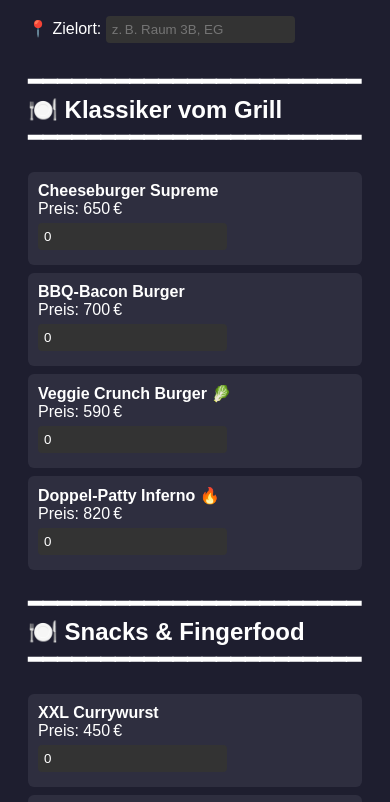
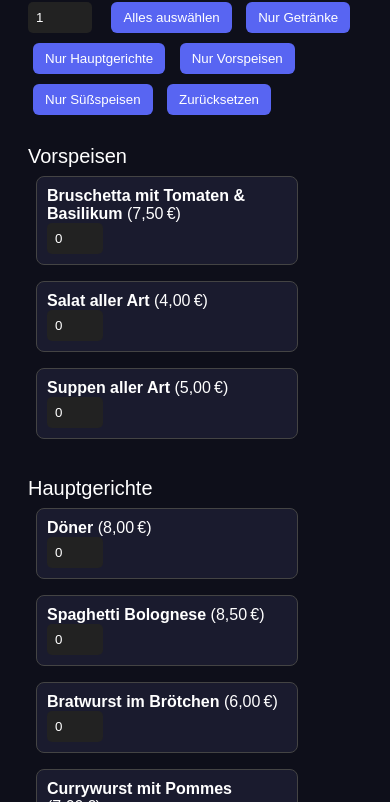
Before and after one commit to kommebald/SC-Co.-Webseite, a plain HTML site: page essen-bestellen.html in a window 390 px wide. Shown: the part 135-937 px from the top of the page. Drawn offline with Linux system fonts and the light colour scheme.

Commit message:
Update essen-bestellen.html

```diff
--- a/essen-bestellen.html
+++ b/essen-bestellen.html
@@ -2,121 +2,213 @@
 <html lang="de">
 <head>
   <meta charset="UTF-8" />
-  <title>🍔 Burger Bestellung</title>
+  <title>🍔 Essen bestellen</title>
   <style>
     body {
-      background-color: #1e1e2f;
-      color: white;
+      background-color: #0e0f1a;
+      color: #fff;
       font-family: Arial, sans-serif;
       padding: 20px;
     }
+
+    h1 {
+      font-size: 24px;
+      margin-bottom: 10px;
+    }
+
     input[type="text"], input[type="number"] {
-      padding: 6px;
-      border-radius: 4px;
+      padding: 8px;
+      border-radius: 5px;
       border: none;
-      margin: 5px 0;
-      background: #333;
-      color: white;
+      background: #222;
+      color: #fff;
+      margin-right: 10px;
     }
+
+    .controls {
+      margin-bottom: 20px;
+    }
+
     .gericht {
-      background: #2e2e3f;
+      border: 1px solid #444;
+      border-radius: 8px;
       padding: 10px;
-      border-radius: 6px;
-      margin: 8px 0;
+      margin: 8px;
+      background-color: #1a1b2e;
+      width: 240px;
+      display: inline-block;
+      vertical-align: top;
     }
+
+    .gericht input[type="number"] {
+      width: 40px;
+    }
+
+    section {
+      margin-bottom: 30px;
+    }
+
     button {
       background-color: #5865F2;
+      color: white;
+      padding: 8px 12px;
       border: none;
-      color: white;
-      padding: 10px 16px;
-      margin: 10px 4px 10px 0;
-      border-radius: 5px;
+      border-radius: 6px;
+      margin: 5px;
       cursor: pointer;
+    }
+
+    button:hover {
+      background-color: #4752c4;
+    }
+
+    .disabled {
+      opacity: 0.4;
+    }
+
+    .kategorie-title {
+      font-size: 20px;
+      margin-top: 25px;
     }
   </style>
 </head>
 <body>
 
-<h1>🍔 Bestelle dein Lieblingsgericht</h1>
+<h1>🍽️ Essen bestellen</h1>
 
-<label>📍 Zielort:
-  <input type="text" id="zielort" placeholder="z. B. Raum 3B, EG">
-</label>
+<div class="controls">
+  <label>📍 Wohin soll geliefert werden?
+    <input type="text" id="zielort" placeholder="z. B. Raum 3B, EG">
+  </label>
+
+  <label>Menge:
+    <input type="number" id="mengeDefault" value="1" min="1" max="99">
+  </label>
+
+  <button onclick="selectAll()">Alles auswählen</button>
+  <button onclick="filter('Getränke')">Nur Getränke</button>
+  <button onclick="filter('Hauptgerichte')">Nur Hauptgerichte</button>
+  <button onclick="filter('Vorspeisen')">Nur Vorspeisen</button>
+  <button onclick="filter('Süßspeisen')">Nur Süßspeisen</button>
+  <button onclick="resetFilter()">Zurücksetzen</button>
+</div>
 
 <div id="gerichte-container"></div>
 
 <h2 id="gesamt">Gesamt: 0 €</h2>
 
-<button onclick="bestellungAbsenden()">🧾 Bestellung absenden</button>
+<button onclick="bestellungAbsenden()">📦 Bestellung absenden</button>
+<button onclick="location.reload()">Zurück</button>
 
 <script>
-const monat = new Date().toLocaleString('de-DE', { month: 'long' });
+const aktuellerMonat = new Date().toLocaleString('de-DE', { month: 'long' });
 
 const gerichte = {
-  "Klassiker vom Grill": [
-    ["Cheeseburger Supreme", 650],
-    ["BBQ-Bacon Burger", 700],
-    ["Veggie Crunch Burger 🥬", 590],
-    ["Doppel-Patty Inferno 🔥", 820],
+  "Vorspeisen": [
+    ["Bruschetta mit Tomaten & Basilikum", 7.5],
+    ["Salat aller Art", 4.0],
+    ["Suppen aller Art", 5.0]
   ],
-  "Snacks & Fingerfood": [
-    ["XXL Currywurst", 450],
-    ["Hotdog Deluxe", 490],
-    ["Chicken Nuggets (6 Stück)", 350],
-    ["Chicken Nuggets (9 Stück)", 450],
-    ["Chicken Nuggets (12 Stück)", 550],
-    ["Mozzarella-Sticks 🧀", 390],
+  "Hauptgerichte": [
+    ["Döner", 8.0],
+    ["Spaghetti Bolognese", 8.5],
+    ["Bratwurst im Brötchen", 6.0],
+    ["Currywurst mit Pommes", 7.0],
+    ["Kleine Pommes", 4.0],
+    ["Große Pommes", 5.0],
+    ["Milchreis", 6.5],
+    ["Königsberger Klopse", 7.0],
+    ["Rindfleisch Berliner Art", 24.0],
+    ["Schnitzel", 17.0],
+    ["Buletten mit Kartoffelsalat", 9.0],
+    ["Pizza aller Art", 12.0],
+    ["Cheeseburger", 7.0],
+    ["Hamburger", 6.0]
   ],
-  "Beilagen & Extras": [
-    ["Pommes Spezial", 300],
-    ["Chili Cheese Fries 🌶️🧀", 390],
-    ["Wedges mit Sour Cream", 350],
-    ["Onion Rings 🧅", 320],
+  "Getränke": [
+    ["Espresso", 1.4],
+    ["Cappuccino", 2.8],
+    ["Schwarzer Tee", 2.0],
+    ["Grüner Tee", 2.5],
+    ["Kräuter- und Früchtetee", 2.5],
+    ["Heiße Schokolade", 3.0],
+    ["Fanta", 1.8],
+    ["Cola", 1.8],
+    ["Säfte", 1.8],
+    ["Stilles Wasser", 1.8],
+    ["Sprudel Wasser", 1.8],
+    ["Ayran", 1.5]
   ],
-  "Drinks & Erfrischungen": [
-    ["Cola / Fanta / Sprite", 180],
-    ["Hausgemachter Eistee 🍋", 220],
-    ["Energy Fusion 🔋", 280],
-    ["Wassermelonen-Slushie 🍉", 250],
+  "Süßspeisen": [
+    ["Kuchen aller Art", 2.5],
+    ["Berliner / Pfannkuchen", 2.0],
+    ["Waffel", 2.5],
+    ["Quarkbällchen (5 Stück)", 2.0],
+    ["Rote Grütze", 4.0],
+    ["Eiskugel (versch. Sorten)", 2.0],
+    ["Apfelstrudel", 6.0],
+    ["Hamburger Franzbrötchen", 2.0]
   ],
   "Monatsspecials": [
-    ["Juni: Mexican Meltdown – Burrito Burger 🌮", 790, "Juni"],
-    ["Juli: Summer Chicken Wrap – mit Mangosauce", 670, "Juli"],
-    ["August: Der Scharfe Maxx – extra spicy 🌶️🌶️🌶️", 750, "August"],
+    ["Juni: Mexican Meltdown 🌮", 7.9, "Juni"],
+    ["Juli: Summer Chicken Wrap mit Mangosauce", 6.7, "Juli"],
+    ["August: Der Scharfe Maxx 🌶️", 7.5, "August"]
   ]
 };
 
 function renderGerichte() {
   const container = document.getElementById("gerichte-container");
   container.innerHTML = "";
+
   for (const [kategorie, items] of Object.entries(gerichte)) {
     const section = document.createElement("section");
-    section.innerHTML = `<h2>━━━━━━━━━━━━━━━━━━━━━━━<br>🍽️ ${kategorie}<br>━━━━━━━━━━━━━━━━━━━━━━━</h2>`;
+    section.dataset.kategorie = kategorie;
+    section.innerHTML = `<div class="kategorie-title">${kategorie}</div>`;
 
-    items.forEach(([name, preis, monatOnly]) => {
-      const disabled = monatOnly && monat !== monatOnly;
-      const hinweis = disabled ? " (nicht verfügbar)" : "";
-      const input = `<input type="number" min="0" value="0" data-preis="${preis}" ${disabled ? "disabled" : ""} oninput="updateTotal()">`;
-      const div = document.createElement("div");
-      div.className = "gericht";
-      div.dataset.name = name;
-      div.dataset.preis = preis;
-      div.innerHTML = `<strong>${name}${hinweis}</strong><br>Preis: ${preis} €<br>${input}`;
-      section.appendChild(div);
+    items.forEach(([name, preis, monat]) => {
+      const istAktiv = !monat || monat === aktuellerMonat;
+      const card = document.createElement("div");
+      card.className = "gericht";
+      if (!istAktiv) card.classList.add("disabled");
+      card.dataset.kategorie = kategorie;
+
+      card.innerHTML = `
+        <div><strong>${name}</strong> (${preis.toFixed(2).replace('.', ',')} €)</div>
+        <input type="number" min="0" value="0" ${!istAktiv ? "disabled" : ""} data-preis="${preis}" oninput="updateTotal()">
+      `;
+      section.appendChild(card);
     });
 
     container.appendChild(section);
   }
 }
+
 function updateTotal() {
   let summe = 0;
-  document.querySelectorAll('.gericht input').forEach(input => {
-    const preis = parseInt(input.dataset.preis);
+  document.querySelectorAll('.gericht input[type=number]').forEach(input => {
     const menge = parseInt(input.value);
-    if (menge > 0) summe += preis * menge;
+    const preis = parseFloat(input.dataset.preis);
+    if (menge > 0) summe += menge * preis;
   });
-  document.getElementById("gesamt").textContent = `Gesamt: ${summe / 100} €`;
+  document.getElementById("gesamt").textContent = `Gesamt: ${summe.toFixed(2).replace('.', ',')} €`;
 }
+
+function selectAll() {
+  const menge = parseInt(document.getElementById("mengeDefault").value);
+  document.querySelectorAll('.gericht input[type=number]:not(:disabled)').forEach(input => input.value = menge);
+  updateTotal();
+}
+
+function filter(kategorie) {
+  document.querySelectorAll("section").forEach(section => {
+    section.style.display = section.dataset.kategorie === kategorie ? "block" : "none";
+  });
+}
+
+function resetFilter() {
+  document.querySelectorAll("section").forEach(section => section.style.display = "block");
+}
+
 function bestellungAbsenden() {
   const zielort = document.getElementById("zielort").value.trim();
   if (!zielort) return alert("Bitte gib einen Zielort an.");
@@ -124,14 +216,14 @@ function bestellungAbsenden() {
   const items = [];
   let summe = 0;
 
-  document.querySelectorAll(".gericht").forEach(div => {
-    const input = div.querySelector("input");
+  document.querySelectorAll(".gericht").forEach(card => {
+    const input = card.querySelector("input");
     const menge = parseInt(input.value);
-    const name = div.dataset.name;
-    const preis = parseInt(div.dataset.preis);
+    const name = card.querySelector("strong").textContent;
+    const preis = parseFloat(input.dataset.preis);
     if (menge > 0) {
       summe += menge * preis;
-      items.push(`${menge}× ${name} (${(preis / 100).toFixed(2)} €)`);
+      items.push(`${menge}× ${name} (${preis.toFixed(2).replace('.', ',')} €)`);
     }
   });
 
@@ -142,10 +234,9 @@ function bestellungAbsenden() {
       title: "📦 Neue Bestellung",
       color: 0x5865F2,
       fields: [
-        { name: "Von", value: localStorage.getItem("discordName") || "Unbekannt", inline: true },
         { name: "Ort", value: zielort, inline: true },
         { name: "Inhalt", value: items.join("\n") },
-        { name: "Gesamt", value: `${(summe / 100).toFixed(2)} €`, inline: true },
+        { name: "Gesamt", value: `${summe.toFixed(2).replace('.', ',')} €`, inline: true },
       ],
       timestamp: new Date().toISOString()
     }]
@@ -157,11 +248,12 @@ function bestellungAbsenden() {
     body: JSON.stringify(embed)
   });
 
-  alert("Bestellung gesendet!");
+  alert("✅ Bestellung gesendet!");
   document.getElementById("zielort").value = "";
   document.querySelectorAll("input[type=number]").forEach(i => i.value = 0);
   updateTotal();
 }
+
 renderGerichte();
 </script>
 
```
